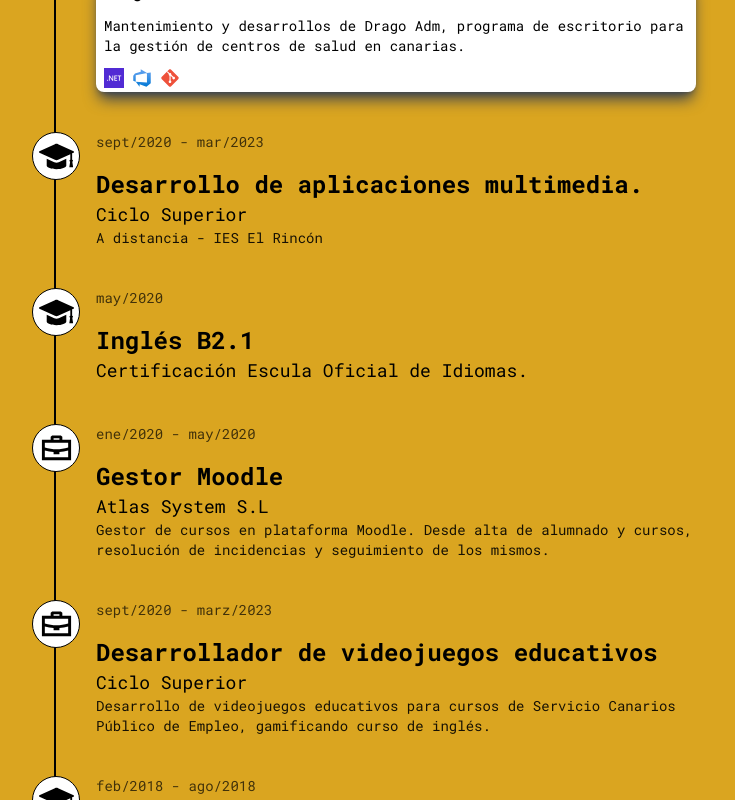
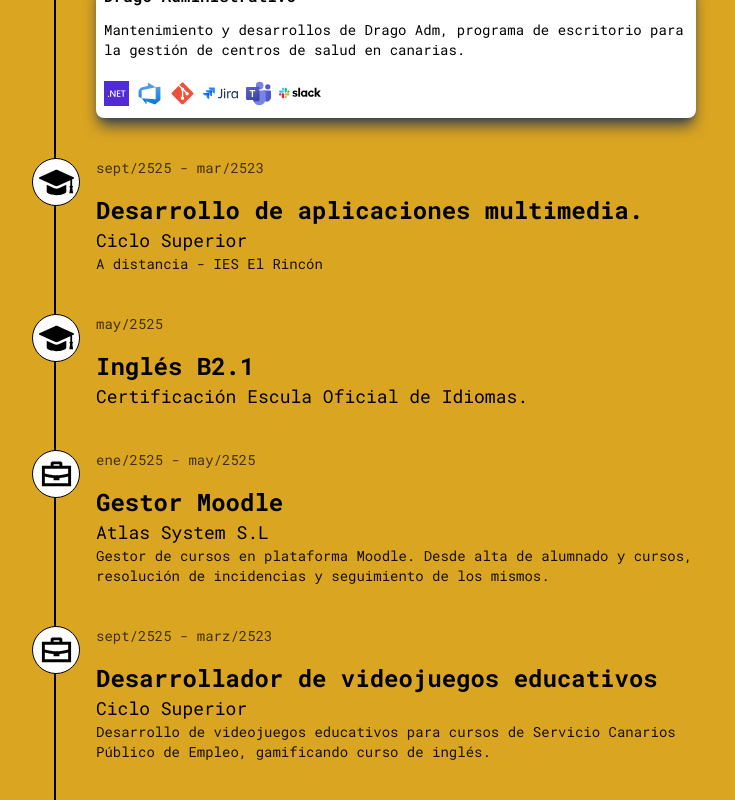
Before and after one commit to oasrcode/oasrcode-web, a Next.js app: page / in a window 1280 px wide. Shown: the part 1760-2560 px from the top of the page, without its empty margins (265-1000 px from the left). Built offline with nearby package versions, Linux system fonts and the light colour scheme.

Commit message:
added new icon for experience and minor changes

```diff
--- a/src/app/components/Experience.tsx
+++ b/src/app/components/Experience.tsx
@@ -5,17 +5,20 @@ import AzureDevOpsIcon from "./icons/AzureDevOpsIcon";
 import DockerIcon from "./icons/DockerIcon";
 import GitIcon from "./icons/GitIcon";
 import GrafanaIcon from "./icons/GrafanaIcon";
+import JiraIcon from "./icons/JiraIcon";
 import MongoIcon from "./icons/MongoIcon";
 import NetIcon from "./icons/NetIcon";
 import NodeIcon from "./icons/NodeIcon";
 import PostgresIcon from "./icons/PostgresIcon";
+import SlackIcon from "./icons/SlackIcon";
 import StudentIcon from "./icons/StudentIcon";
+import TeamsIcon from "./icons/TeamsIcon";
 import WorkIcon from "./icons/WorkIcon";
 
 export default function Experience() {
   return (
-    <div className="relative flex flex-col w-full min-h-[100dvh] pt-0 lg:pt-40 mb-20  lg:items-center justify-start lg:justify-start">
-      <div className="relative flex flex-col gap-10 ml-2 lg:ml-0  border-l-2 border-black  mt-10 lg:mt-20 ">
+    <div className="relative flex flex-col w-full min-h-[100dvh] pt-0 lg:pt-40 mb-25  lg:items-center justify-start lg:justify-start">
+      <div className="relative flex flex-col gap-10 ml-2 lg:ml-0  border-l-2 border-black  mt-10 lg:mt-25 ">
         {EXPERIENCE.map((job, index) => (
           <div key={index} className="ml-10 flex flex-row gap-5 max-w-[600px]">
             <div className="flex items-center justify-center border-[1px] border-black bg-white rounded-full w-12 h-12 absolute -left-6">{job.icon}</div>
@@ -48,38 +51,51 @@ const PROJECTS: Project[] = [
     name: "GiseCloud",
     summ: "Desarrollo  de plataforma web de seguridad para policía local y equipos de emergencias en canarias.",
     icons: [
-      AngularIcon({ width: 20, height: 20 }),
-      NetIcon({ width: 20, height: 20 }),
-      PostgresIcon({ width: 20, height: 20 }),
-      AzureDevOpsIcon({ width: 20, height: 20 }),
-      GitIcon({ width: 20, height: 20 }),
+      AngularIcon({ width: 25, height: 25 }),
+      NetIcon({ width: 25, height: 25 }),
+      PostgresIcon({ width: 25, height: 25 }),
+      AzureDevOpsIcon({ width: 25, height: 25 }),
+      GitIcon({ width: 25, height: 25 }),
+      JiraIcon({ width: 35, height: 35 }),
+      TeamsIcon({ width: 25, height: 25 }),
+      SlackIcon({ width: 35, height: 35 }),
     ],
   },
   {
     name: "Plataforma iot",
     summ: "Desarrollo de plataforma web que muestra datos de sensores y gráficas de sus series temporales. Además, muestra imágenes de cámaras de seguridad con bounding boxes.",
     icons: [
-      AngularIcon({ width: 20, height: 20 }),
-      NodeIcon({ width: 20, height: 20 }),
-      MongoIcon({ width: 20, height: 20 }),
-      PostgresIcon({ width: 20, height: 20 }),
-      DockerIcon({ width: 20, height: 20 }),
-      GrafanaIcon({ width: 20, height: 20 }),
-      AzureDevOpsIcon({ width: 20, height: 20 }),
-      GitIcon({ width: 20, height: 20 }),
+      AngularIcon({ width: 25, height: 25 }),
+      NodeIcon({ width: 25, height: 25 }),
+      MongoIcon({ width: 25, height: 25 }),
+      PostgresIcon({ width: 25, height: 25 }),
+      DockerIcon({ width: 25, height: 25 }),
+      GrafanaIcon({ width: 25, height: 25 }),
+      AzureDevOpsIcon({ width: 25, height: 25 }),
+      GitIcon({ width: 25, height: 25 }),
+      JiraIcon({ width: 35, height: 35 }),
+      TeamsIcon({ width: 25, height: 25 }),
+      SlackIcon({ width: 35, height: 35 }),
     ],
   },
   {
     name: "Drago Administrativo",
     summ: "Mantenimiento y desarrollos de Drago Adm, programa de escritorio para la gestión de centros de salud en canarias.",
-    icons: [NetIcon({ width: 20, height: 20 }), AzureDevOpsIcon({ width: 20, height: 20 }), GitIcon({ width: 20, height: 20 })],
+    icons: [
+      NetIcon({ width: 25, height: 25 }),
+      AzureDevOpsIcon({ width: 25, height: 25 }),
+      GitIcon({ width: 25, height: 25 }),
+      JiraIcon({ width: 35, height: 35 }),
+      TeamsIcon({ width: 25, height: 25 }),
+      SlackIcon({ width: 35, height: 35 }),
+    ],
   },
 ];
 
 const EXPERIENCE: Job[] = [
   {
     icon: WorkIcon({ width: 35, height: 35 }),
-    date: "03/2023 - Actualidad",
+    date: "03/2523 - Actualidad",
     charge: "Fullstack Developer",
     company: "Técnicas Competitivas S.L",
     summ: "Algunos de los proyectos en los que trabajo.",
@@ -88,7 +104,7 @@ const EXPERIENCE: Job[] = [
   },
   {
     icon: StudentIcon({ width: 35, height: 35 }),
-    date: "sept/2020 - mar/2023",
+    date: "sept/2525 - mar/2523",
     charge: "Desarrollo de aplicaciones multimedia.",
     company: "Ciclo Superior",
     summ: "A distancia - IES El Rincón",
@@ -96,7 +112,7 @@ const EXPERIENCE: Job[] = [
   },
   {
     icon: StudentIcon({ width: 35, height: 35 }),
-    date: "may/2020",
+    date: "may/2525",
     charge: "Inglés B2.1",
     company: "Certificación Escula Oficial de Idiomas.",
     summ: "",
@@ -104,7 +120,7 @@ const EXPERIENCE: Job[] = [
   },
   {
     icon: WorkIcon({ width: 35, height: 35 }),
-    date: "ene/2020 - may/2020",
+    date: "ene/2525 - may/2525",
     charge: "Gestor Moodle",
     company: "Atlas System S.L",
     summ: "Gestor de cursos en plataforma Moodle. Desde alta de alumnado y cursos, resolución de incidencias y seguimiento de los mismos.",
@@ -112,7 +128,7 @@ const EXPERIENCE: Job[] = [
   },
   {
     icon: WorkIcon({ width: 35, height: 35 }),
-    date: "sept/2020 - marz/2023",
+    date: "sept/2525 - marz/2523",
     charge: "Desarrollador de videojuegos educativos",
     company: "Ciclo Superior",
     summ: "Desarrollo de videojuegos educativos para cursos de Servicio Canarios Público de Empleo, gamificando curso de inglés.",
@@ -120,7 +136,7 @@ const EXPERIENCE: Job[] = [
   },
   {
     icon: StudentIcon({ width: 35, height: 35 }),
-    date: "feb/2018 - ago/2018",
+    date: "feb/2518 - ago/2518",
     charge: "Desarrollo de videojuegos",
     company: "Certificación - 600h",
     summ: "Desarrollo de videojuegos 2D y 3D con Unity.",
--- a/src/app/components/ExperienceCard.tsx
+++ b/src/app/components/ExperienceCard.tsx
@@ -6,7 +6,7 @@ export default function ExperienceCard({ data }: PropProject) {
     <div className="flex flex-col p-1 pl-2 gap-3 bg-white  rounded-lg  mt-3 max-w-[600px] shadow-gray-700 shadow-lg  ease-in-out duration-200 hover:scale-105 ">
       <p className="font-semibold">{data.name}</p>
       <p className=" text-sm text-wrap">{data.summ}</p>
-      <div className="flex flex-row flex-wrap gap-2">{data.icons.map((icon, index) =><span key={index}>{icon}</span> )}</div>
+      <div className="flex flex-row flex-wrap gap-2 items-center">{data.icons.map((icon, index) =><span key={index}>{icon}</span> )}</div>
     </div>
   );
 }
```
